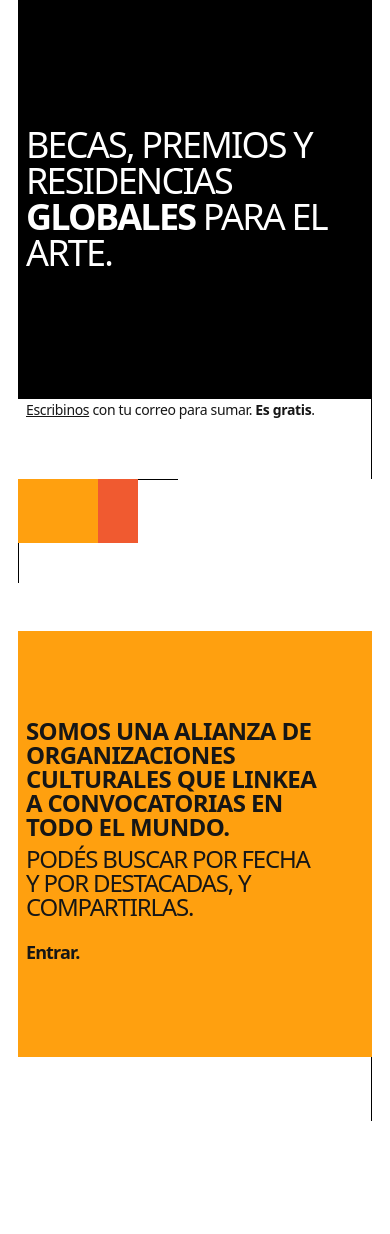
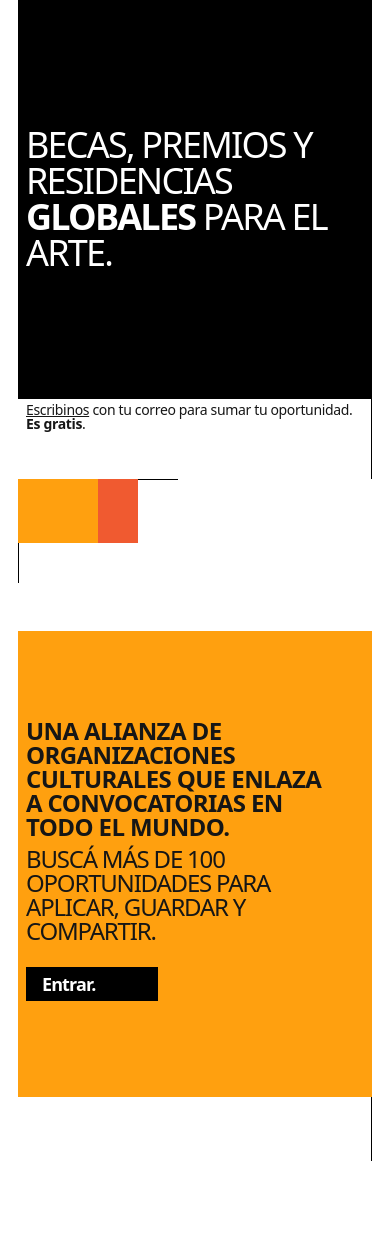
Before and after one commit to Atlanticx-Datos/radartes, a Flask app: page / in a window 390 px wide. Shown: the part 101-1335 px from the top of the page. Run offline with Flask 2, Linux system fonts and the light colour scheme; style sheets or scripts are compiled from the project's sources; some libraries are stand-ins or nearby versions.

Commit message:
Home Layout: CTA y Espacios

```diff
--- a/templates/index.html
+++ b/templates/index.html
@@ -10,8 +10,8 @@
                     Becas, premios y residencias <span class="font-black">GLOBALES</span> para el arte.
                 </div>
             </div>
-            <div class="h-20 md:h-auto md:border-none border-r border-black text-sm md:text-xs tracking-tight leading-none w-full pt-1 pl-2 pr-4 md:pl-20 relative md:right-4 md:mt-2 md:mb-16">
-                <u>Escribinos</u> con tu correo para sumar. <b>Es gratis</b>.
+            <div class="h-20 md:h-auto md:border-none border-r border-black text-sm md:text-xs tracking-tight leading-none w-full pt-1 pl-2 pr-4 md:pl-20 relative md:right-4 md:mt-0 md:mb-12">
+                <u>Escribinos</u> con tu correo para sumar tu oportunidad. <b>Es gratis</b>.
             </div>
         </div>
         <div class="w-20 md:w-1/6 ml-2 md:mb-0 md:mx-auto md:border-l md:border-r border-black bg-secondary h-16 md:h-auto"></div>
@@ -24,12 +24,12 @@
         <div class="w-full md:w-2/6 md:mx-auto space-y-6 h-auto md:px-0 md:border-r md:border-l md:border-r border-black">
             <div class="mt-12 md:mt-0 bg-secondary md:bg-white py-16 md:py-0 mx-2 md:mx-0 md:border-b border-black">
                 <div class="text-2xl md:text-xs pl-2 md:pl-10 pr-12 md:pr-0 mt-6 w-full md:w-2/3 uppercase font-bold leading-none tracking-tight">
-                    Somos una alianza de organizaciones culturales que linkea a convocatorias en todo el mundo.
+                    Una alianza de organizaciones culturales que enlaza a convocatorias en todo el mundo.
                 </div>
-                <div class="text-2xl md:text-xs pl-2 md:pl-10 pr-12 md:pr-0 mt-2 w-full md:w-2/3 uppercase font-extralight leading-none tracking-tighter">Podés buscar por fecha y por destacadas, y compartirlas.</div>
-                <div class="text-lg md:text-xs tracking-tighter pl-2 md:pl-10 pr-24 md:pr-0 leading-none md:leading-none mt-6 md:mt-3 w-2/3 md:w-1/2 pb-8">
+                <div class="text-2xl md:text-xs pl-2 md:pl-10 pr-12 md:pr-0 mt-2 w-full md:w-2/3 uppercase font-extralight leading-none tracking-tighter">Buscá más de 100 oportunidades para aplicar, guardar y compartir.</div>
+                <div class="text-lg md:text-xs tracking-tighter pl-2 md:pl-10 pr-24 md:pr-0 leading-none md:leading-none mt-6 md:mt-8 w-2/3 md:w-1/2 pb-8">
                     {% if session.get('user') is none %}
-                    <span class="block mt-6 md:mt-0 md:inline font-bold"><a href="{{ url_for('login') }}">Entrar.</a></span>
+                    <span class="block mt-6 md:mt-0 md:inline font-bold bg-black py-2 px-4 text-white"><a href="{{ url_for('login') }}">Entrar.</a></span>
                     {% else %}
                     {% endif %}
                 </div>
```
